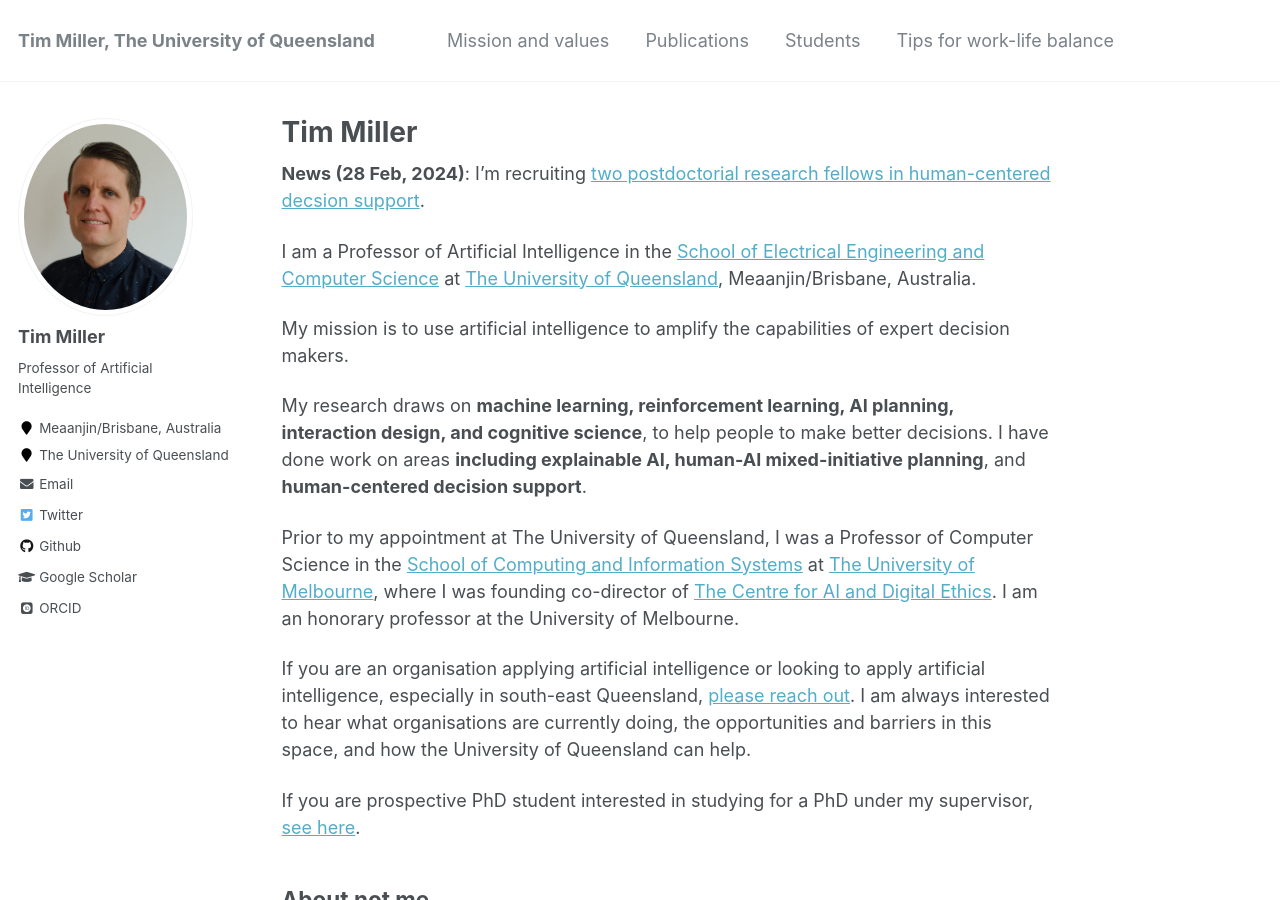
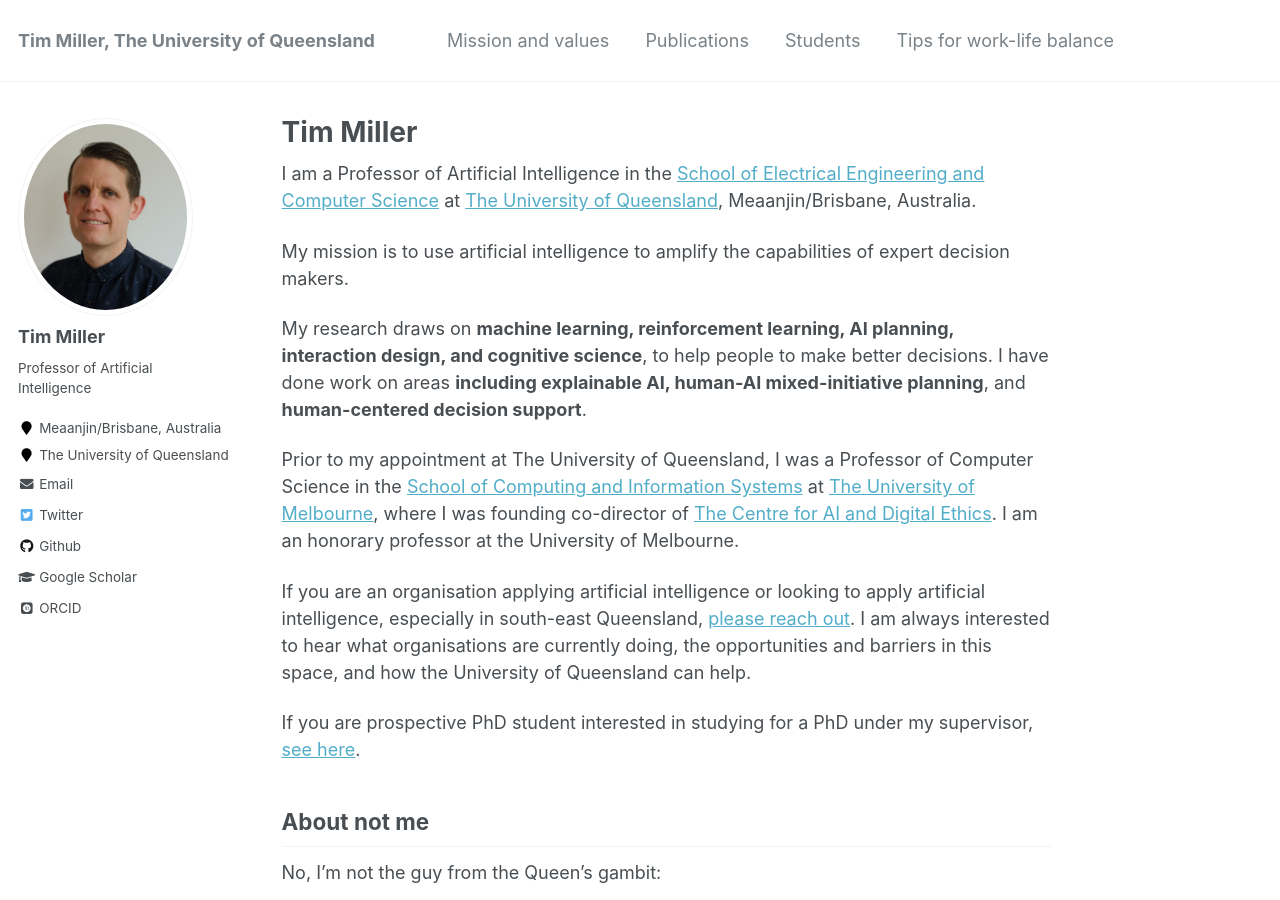
Before and after one commit to uqtmiller/uqtmiller.github.io, a Jekyll site: the page built from _pages/about.md, in a window 1280 px wide and 900 px high. Built offline with Jekyll 4.4.1, drawn with Linux system fonts in a browser that asks for light colours; some web fonts are replaced.

Commit message:
Update about.md

```diff
--- a/_pages/about.md
+++ b/_pages/about.md
@@ -7,8 +7,6 @@
   - /about/
   - /about.html
 ---
-
-**News (28 Feb, 2024)**: I'm recruiting [two postdoctorial research fellows in human-centered decsion support](recruitment).
 
 I am a Professor of Artificial Intelligence in the [School of Electrical Engineering and Computer Science](https://eecs.uq.edu.au/) at [The University of Queensland](https://www.uq.edu.au/), Meaanjin/Brisbane, Australia.
 
```
